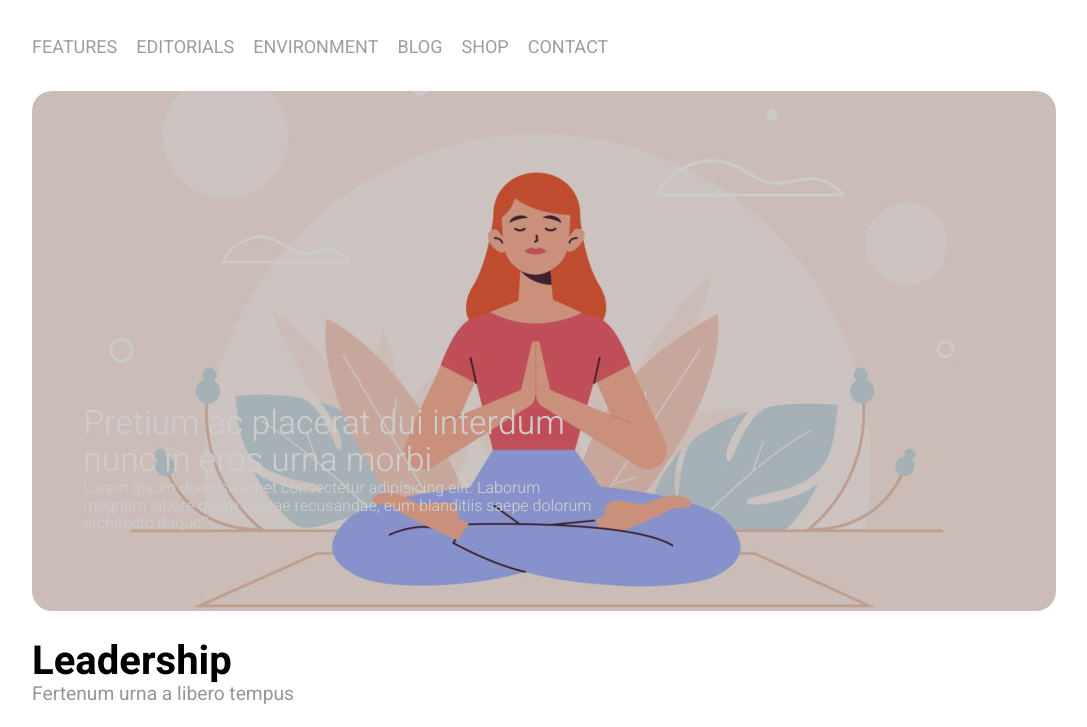
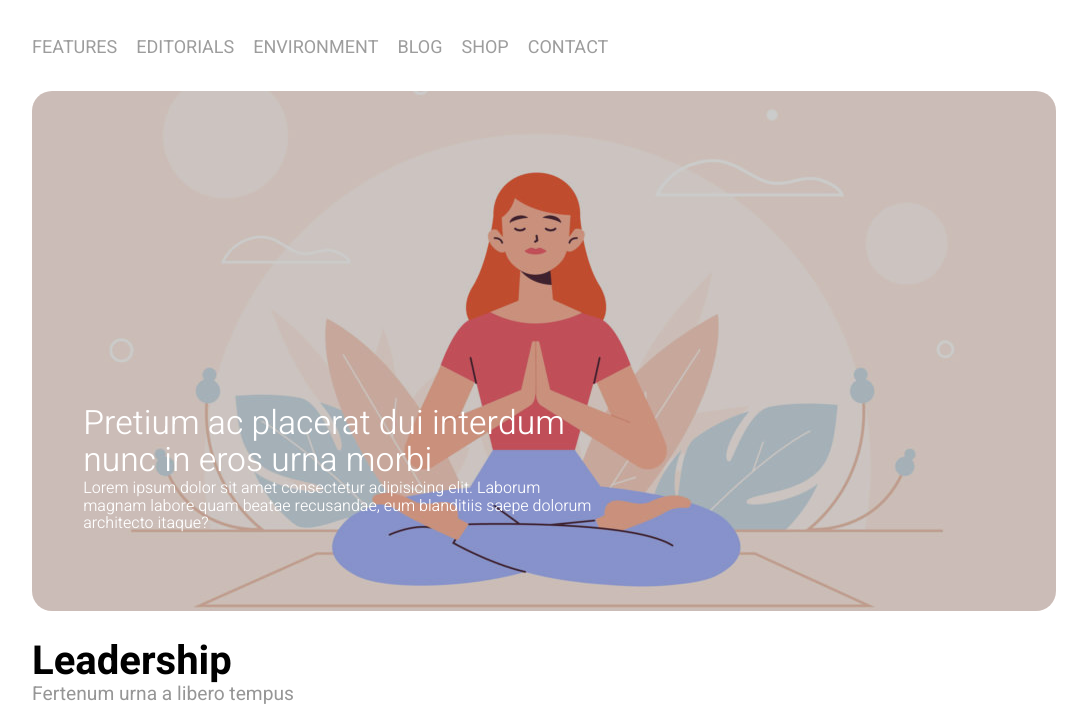
Before and after one commit to Ennio-M/htmlcss-wp, a plain HTML site: page index.html in a window 1280 px wide. Shown: the part 73-800 px from the top of the page, without its empty margins (96-1183 px from the left). Drawn offline with Linux system fonts and the light colour scheme.

Commit message:
css: correzione overlay

```diff
--- a/css/style.css
+++ b/css/style.css
@@ -14,7 +14,7 @@ body{
     display: table;
     clear: both;
 }
-.overlay::after{
+.overlay::before{
     content: '';
     position: absolute;
     top: 0;
```
